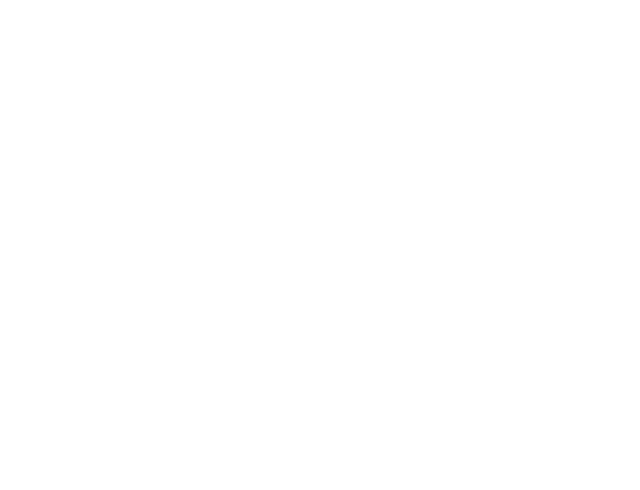
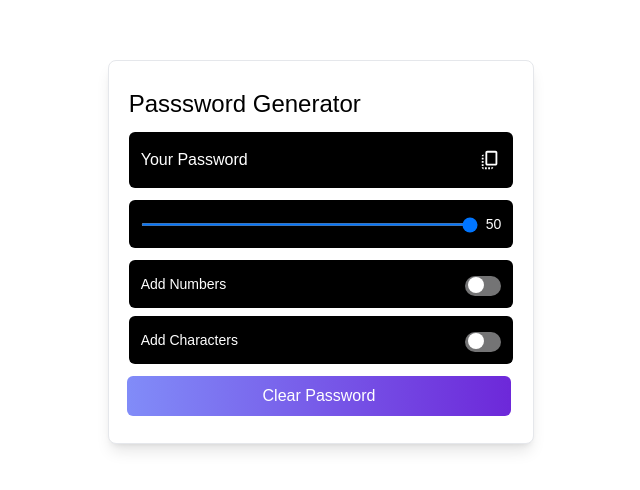
Before and after one commit to arsalanirshad57/React.Js-Practice-Series, a React (Create React App) app: page / in a window 1280 px wide. Shown: the part 148-638 px from the top of the page, without its empty margins (319-959 px from the left). Built offline with nearby package versions, Linux system fonts and the light colour scheme.

Commit message:
add random password generator ui

```diff
--- a/src/App.js
+++ b/src/App.js
@@ -2,13 +2,13 @@
 import Routung from './components/Routing'
 import IndexBasedMaping from './components/IndexBasedMaping'
 import SearchBar from './components/SearchBar'
-// import RandomPasswordGenerator from './components/RandomPasswordGenerator'
+import RandomPasswordGenerator from './components/RandomPasswordGenerator'
 function App() {
   return (
     <div>
       {/* <Routung/> */}
       {/* <SearchBar /> */}
-      {/* <RandomPasswordGenerator/> */}
+      <RandomPasswordGenerator/>
     </div>
   )
 }
--- /dev/null
+++ b/src/components/RandomPasswordGenerator.jsx
@@ -0,0 +1,46 @@
+import React, { useState } from 'react'
+import { MdCopyAll } from "react-icons/md";
+import '../App.css'
+
+const RandomPasswordGenerator = () => {
+    const [range, setRange] = useState(50)
+
+    const handleRangeSelect = (value) =>{
+        setRange(value)
+    }
+    return (
+        <div className=' flex justify-center items-center  w-full h-screen'>
+            <div className=" flex flex-col justify-center gap-3 items-center p-5 w-11/12  sm:w-9/12 lg:w-1/3 2xl:w-[28%] bg-white shadow-lg min-h-96 rounded-lg border ">
+                <h1 className=" text-xl sm:text-2xl text-left w-full  font-[450]"> Passsword Generator</h1>
+                {/* Password  */}
+                <div className="flex justify-between items-center px-3  h-14 w-full rounded-md bg-black text-white">
+                    <span className="">Your Password</span>
+                    <MdCopyAll size={22} className='text-white cursor-pointer' />
+                </div>
+                {/* Select Range  */}
+                <div className="flex justify-between items-center gap-2 px-3 h-12 w-full rounded-md bg-black text-white text-sm ">
+                    <input type="range"  name="" id="" max={50} className='w-full' onChange={(e)=>handleRangeSelect(e.target.value)}/>
+                    <span className="">{range }</span>
+                </div>
+                {/* ADD options  */}
+                <div className=" flex justify-center items-center gap-2 flex-col w-full">
+                    <div className="flex justify-between items-center gap-2 px-3 h-12 w-full rounded-md bg-black text-white text-sm ">
+                        <span className="">Add Numbers</span>
+                        <input type="checkbox" className='' onChange={(e)=>console.log(e.target.checked ? 'true' : 'false')}/>
+                    </div>
+                    <div className="flex justify-between items-center gap-2 px-3 h-12 w-full rounded-md bg-black text-white text-sm ">
+                        <span className="">Add Characters</span>
+                        <input type="checkbox" className='' />
+                    </div>
+                </div>
+
+                <button type="button" className=" font-[420] text-white w-full text-center h-10 px-2 rounded-md bg-gradient-to-r from-indigo-400 to-violet-700 hover:from-indigo-400 hover:to-violet-800 ml-1.5">
+                    Clear Password
+                </button>
+            </div>
+
+        </div>
+    )
+}
+
+export default RandomPasswordGenerator
```
